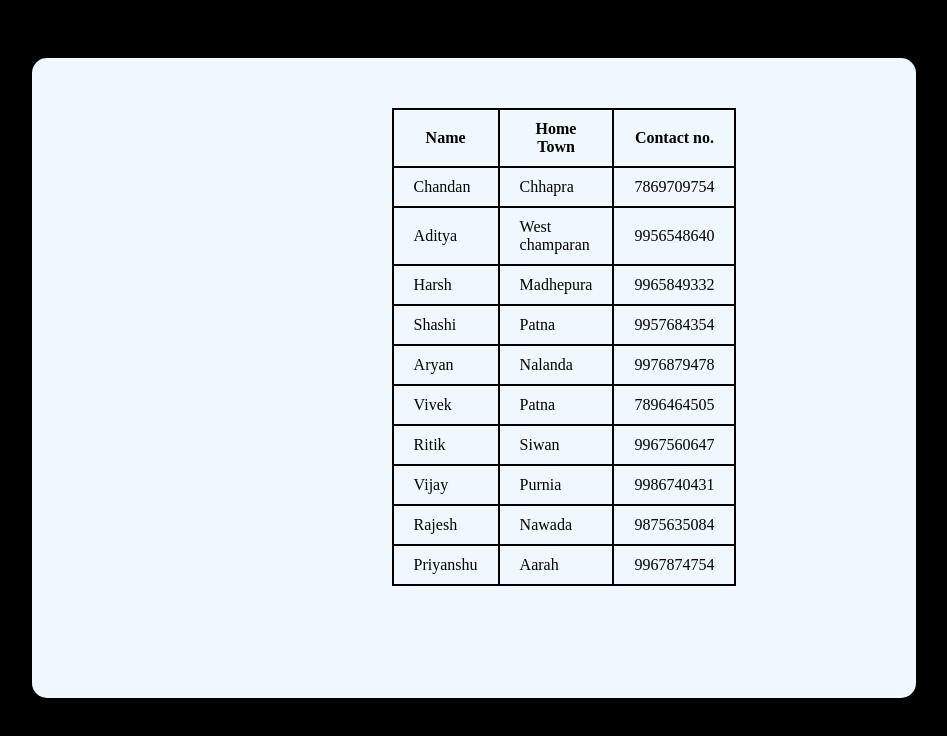
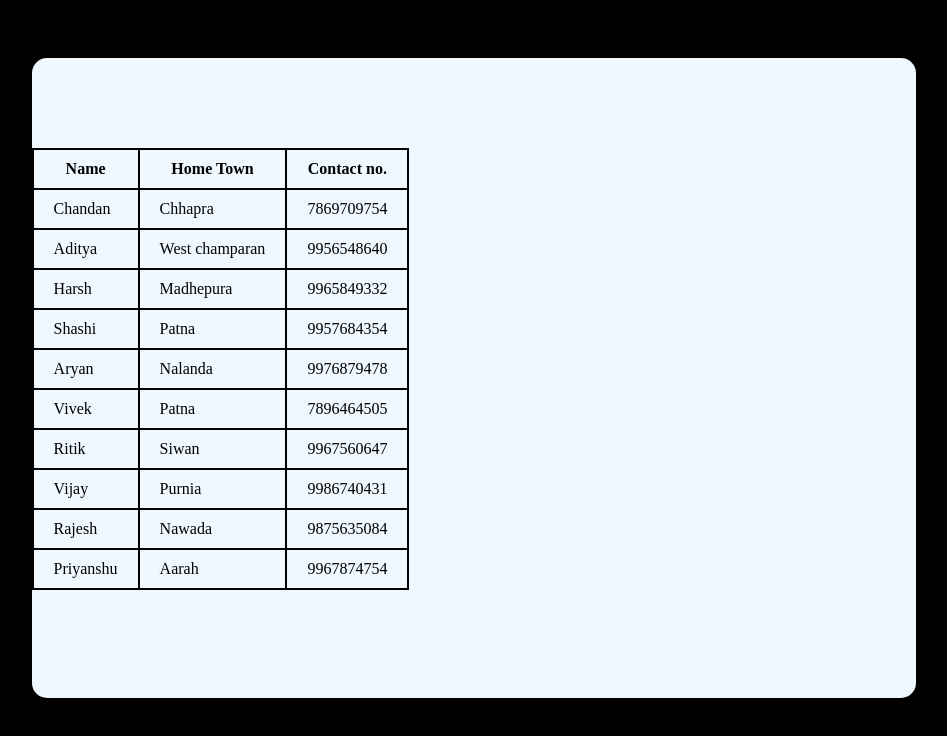
Before and after one commit to SonuKumar2400/Task6, a plain HTML site: page index.html in a window 1280 px wide. Shown: the whole page, without its empty margins (166-1113 px from the left). Drawn offline with Linux system fonts and the light colour scheme.

Commit message:
Update style.css

```diff
--- a/style.css
+++ b/style.css
@@ -23,6 +23,6 @@
 
 }
 #table{
-    margin: 50px 360px;
+    margin-top:90px;
     border-collapse: collapse;
 }
```
